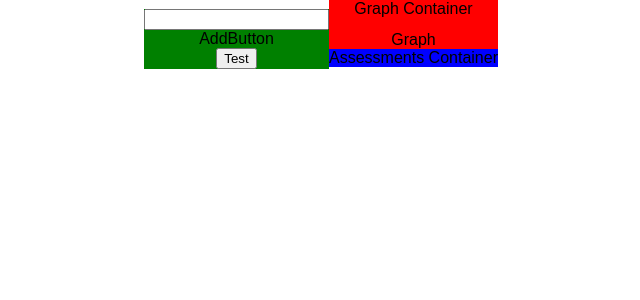
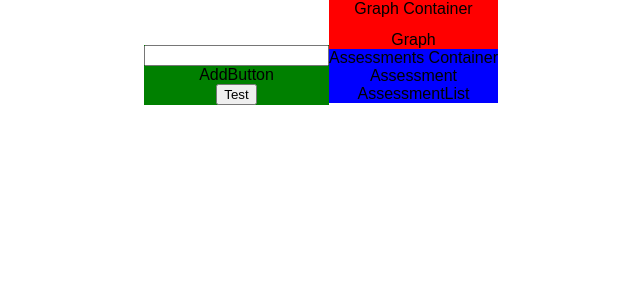
Before and after one commit to Kirisanth/Edulytics, a React (Create React App) app: page / in a window 1280 px wide. Shown: the top 300 px of the page, without its empty margins (319-959 px from the left). Built offline with nearby package versions, Linux system fonts and the light colour scheme.

Commit message:
Added Assessment base functionality

```diff
--- /dev/null
+++ b/src/component/Assessment/Assessment.js
@@ -0,0 +1,11 @@
+import React from 'react';
+
+class Assessment extends React.Component {
+    render() {
+        return (
+            <div>Assessment</div>
+        );
+    }
+}
+
+export default Assessment;
--- /dev/null
+++ b/src/component/Assessment/AssessmentList.js
@@ -0,0 +1,11 @@
+import React from 'react';
+
+class AssessmentList extends React.Component {
+    render() {
+        return (
+            <div>AssessmentList</div>
+        );
+    }
+}
+
+export default AssessmentList;
--- a/src/container/AssessmentsContainer.js
+++ b/src/container/AssessmentsContainer.js
@@ -1,8 +1,16 @@
 import React from 'react';
+import Assessment from '../component/Assessment/Assessment';
+import AssessmentList from '../component/Assessment/AssessmentList';
 
 class AssessmentsContainer extends React.Component {
     render () {
-        return <div style={this.props.style}>Assessments Container</div>;
+        return (
+            <div style={this.props.style}>
+                Assessments Container
+                <Assessment />
+                <AssessmentList />
+            </div>
+        );
     }
 }
 
--- a/src/reducers/reducers.js
+++ b/src/reducers/reducers.js
@@ -20,3 +20,12 @@ export const courseIndexReducer = (state = 0, action) => {
 			return state;
 	}
 };
+
+export const assessmentsReducer = (state = [], action) => {
+	switch (action.type) {
+		case 'ADD_ASSESSMENT':
+			return state;
+		default:
+			return state;
+	}
+};
```
